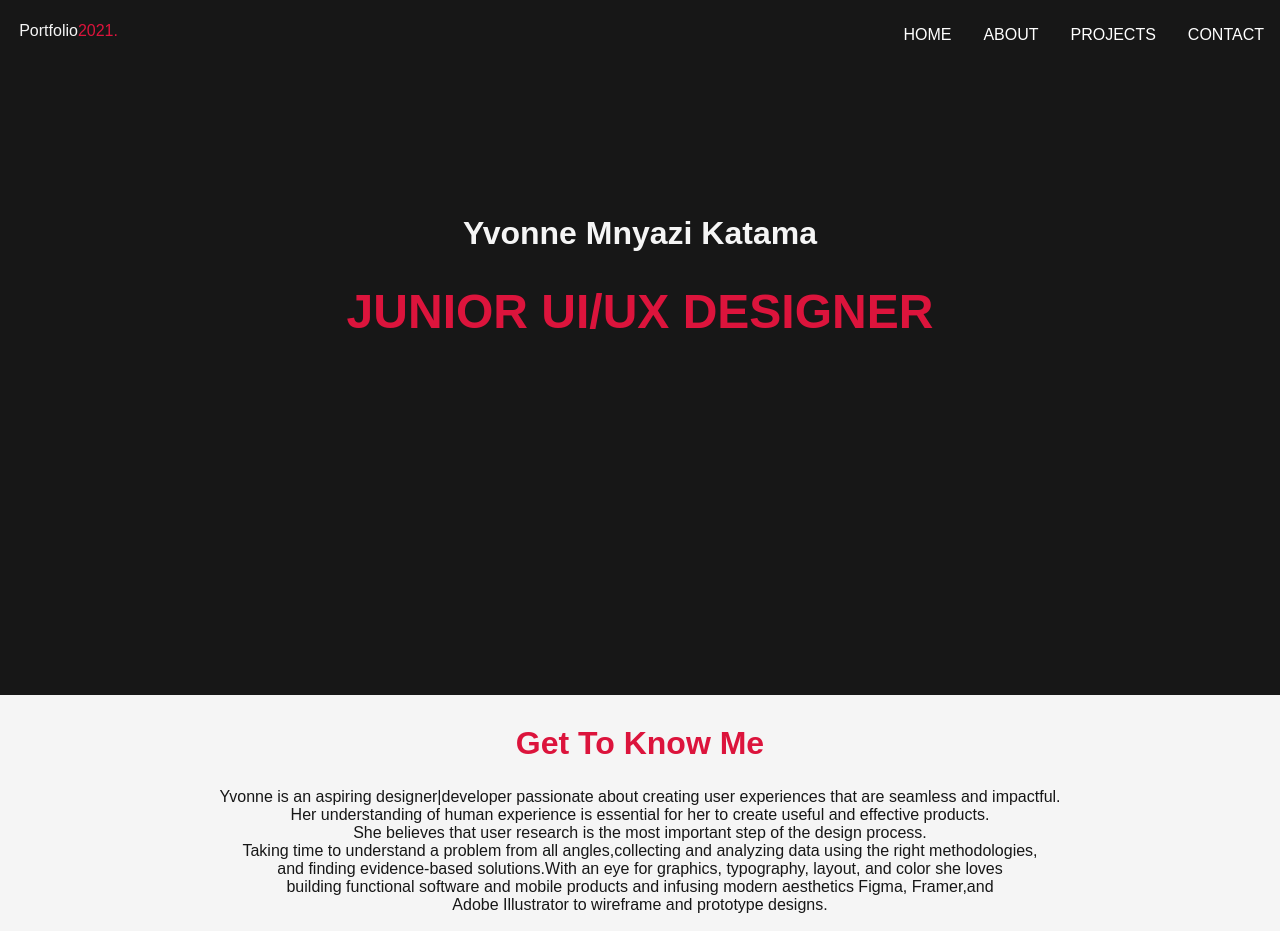
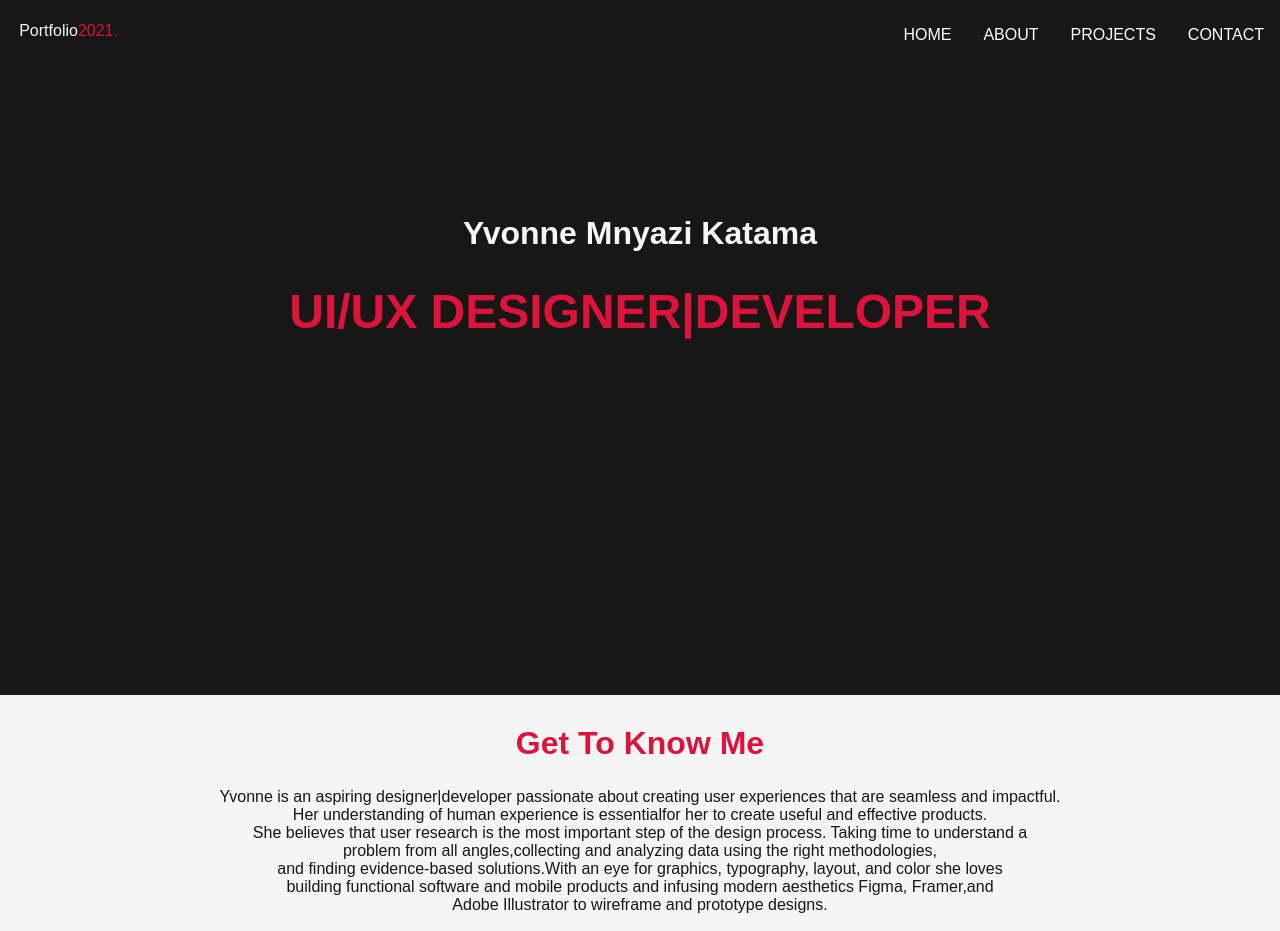
Before and after one commit to Yvonnekatama/Portfolio, a plain HTML site: page index.html in a window 1280 px wide. Shown: the top 931 px of the page. Drawn offline with Linux system fonts and the light colour scheme.

Commit message:
portfolio

```diff
--- a/index.html
+++ b/index.html
@@ -38,7 +38,7 @@
 
         <div class="heading">
             <h2 class="tag">Yvonne Mnyazi Katama</h2>
-            <h1 class="tag">JUNIOR UI/UX DESIGNER</h1>
+            <h1 class="tag">UI/UX DESIGNER|DEVELOPER</h1>
         </div>
         <!-- About Section -->
 
@@ -46,10 +46,10 @@
             <h2 id="gkm">Get To Know Me</h2>
             <p id="p1">
                 Yvonne is an aspiring designer|developer passionate about creating user experiences that are seamless and
-                impactful.<br> Her understanding of human experience is essential for her to create useful and effective
-                products.<br>
-                She believes that user research is the most important step of the design process.<br>
-                Taking time to understand a problem from all angles,collecting and analyzing data using the right
+                impactful.<br> Her understanding of human experience is essentialfor her to create useful and effective
+                products.
+               <br>She believes that user research is the most important step of the design process.
+                Taking time to understand a<br> problem from all angles,collecting and analyzing data using the right
                 methodologies,<br>
                 and finding evidence-based solutions.With an eye for graphics, typography, layout, and color she
                 loves<br> building functional
```
